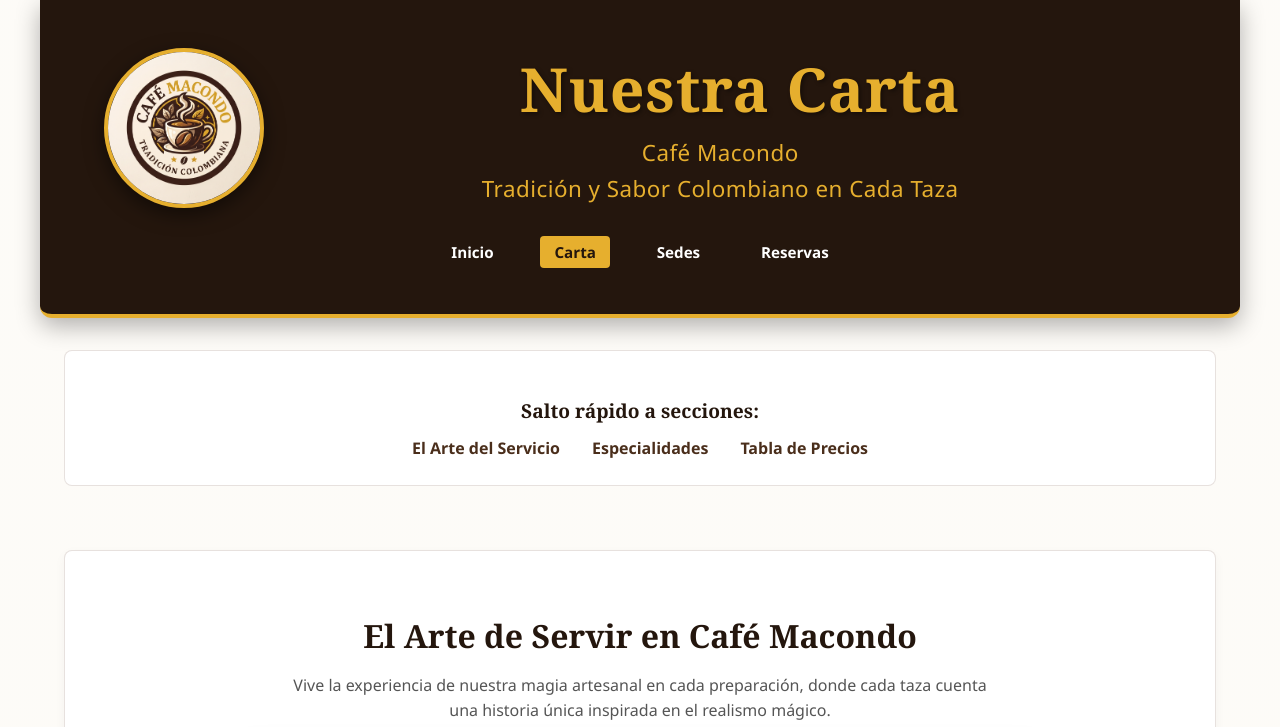
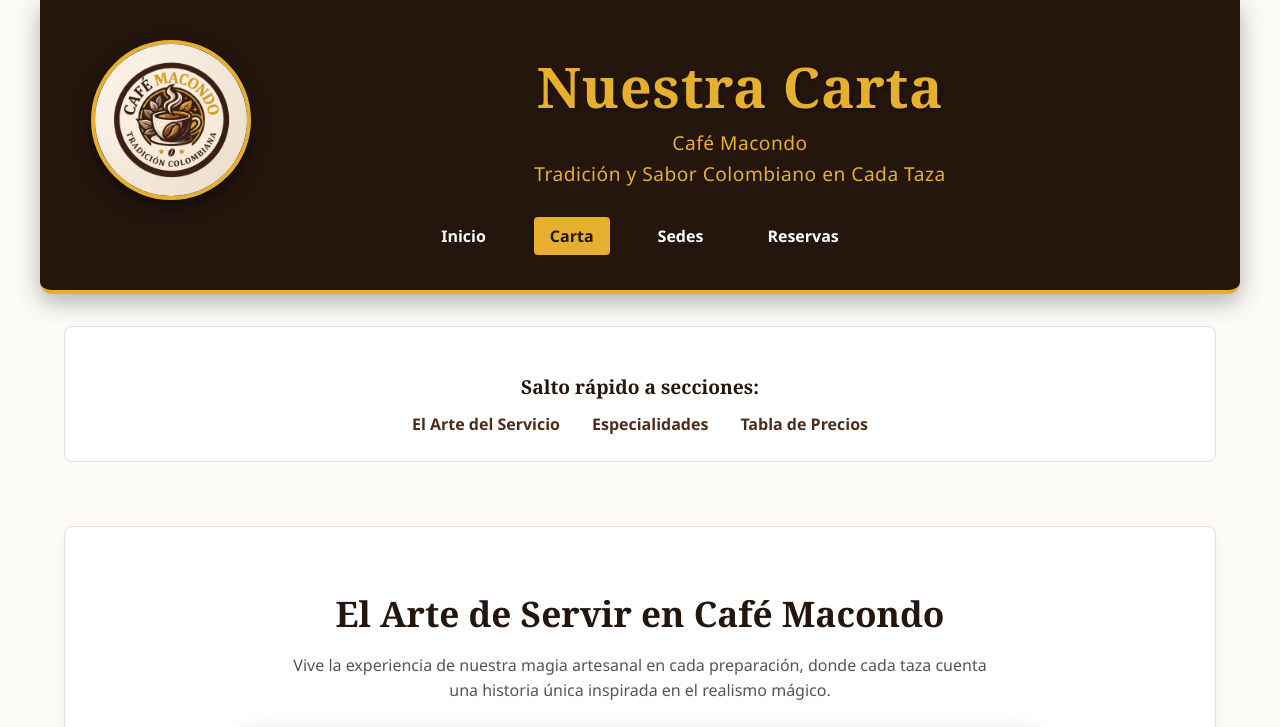
Before and after one commit to carlosyjt-glitch/proyecto-final-HTML, a plain HTML site: page carta.html in a window 1280 px wide. Shown: the top 727 px of the page. Drawn offline with Linux system fonts and the light colour scheme.

Commit message:
adecuacion

```diff
--- a/carta.html
+++ b/carta.html
@@ -73,7 +73,7 @@
         <!-- SECCIÓN 2: ESPECIALIDADES (Tarjetas en Grid) -->
         <section id="especialidades" class="card-grid">
             <article class="product-card">
-                <img src="imagenes/Expreso-Doble-Aureliano.jpg" alt="Expreso Macondo" class="product-card__img">
+                <img src="imagenes/Expreso-Doble-Aureliano.jpg" alt="Expreso Doble Aureliano" class="product-card__img">
                 <h3 class="product-card__title">Expreso Doble Aureliano</h3>
                 <p class="product-card__desc">Intenso, con cuerpo denso y notas a chocolate oscuro y frutos rojos silvestres.</p>
                 <p class="product-card__price">$ 8.500 COP</p>
@@ -87,7 +87,7 @@
             </article>
 
             <article class="product-card">
-                <img src="imagenes/Almojábana-Tradicional.jpg" alt="Repostería artesanal" class="product-card__img">
+                <img src="imagenes/Almojábana-Tradicional.jpg" alt="Almojábana Tradicional" class="product-card__img">
                 <h3 class="product-card__title">Almojábana Tradicional</h3>
                 <p class="product-card__desc">Horneada al momento, elaborada con auténtico queso campesino y maíz fresco.</p>
                 <p class="product-card__price">$ 6.000 COP</p>
--- a/css/componentes.css
+++ b/css/componentes.css
@@ -4,30 +4,30 @@
 header.header {
     background-color: var(--color-primary);
     color: var(--color-white);
-    padding: 3rem 5%;
+    padding: 2.5rem 4%;
     margin-bottom: 2rem;
     border-bottom: 0.25rem solid var(--color-accent);
     border-radius: 0 0 0.75rem 0.75rem;
     box-shadow: 0 0.5rem 1.5rem rgba(0,0,0,0.3);
 }
 
-/* Distribución del logo y textos en la cabecera usando Grid */
+/* Distribución de dos columnas: Logo a la izquierda, textos a la derecha */
 .header__grid {
     display: grid;
     grid-template-columns: auto 1fr;
     align-items: center;
     gap: 2.5rem;
-    margin-bottom: 2rem;
+    margin-bottom: 1.5rem;
 }
 
-/* Contenedor de los textos completamente centrado */
+/* Contenedor de los textos perfectamente centrado */
 .header__text-container {
     display: grid;
-    align-content: center;
+    justify-items: center;
     text-align: center;
 }
 
-/* Logo elegante y grande (10rem) */
+/* Logo grande y elegante (10rem) */
 .header__logo {
     width: 10rem;
     height: 10rem;
@@ -38,32 +38,32 @@ header.header {
     display: block;
 }
 
-/* Títulos con color amarillo institucional y fuente Georgia */
+/* Títulos principales grandes y llamativos */
 .header__title {
     font-family: Georgia, serif;
-    font-size: 3.8rem;
+    font-size: 3.5rem;
     color: var(--color-accent);
-    margin: 0 0 0.4rem 0;
+    margin: 0 0 0.3rem 0;
     letter-spacing: 0.05rem;
     text-shadow: 0.125rem 0.125rem 0.25rem rgba(0,0,0,0.4);
 }
 
 .header__subtitle {
     font-family: 'Segoe UI', sans-serif;
-    font-size: 1.4rem;
+    font-size: 1.2rem;
     color: var(--color-accent);
     margin: 0;
     font-weight: 300;
     letter-spacing: 0.03rem;
 }
 
-/* Menú de navegación PRINCIPAL centrado usando Grid */
+/* Menú de navegación PRINCIPAL centrado usando Flexbox */
 .nav__list {
     list-style: none;
     padding: 0;
     margin: 1.5rem 0 0 0;
-    display: grid;
-    grid-auto-flow: column;
+    display: flex;
+    flex-wrap: wrap;
     justify-content: center;
     gap: 2rem;
 }
@@ -72,9 +72,9 @@ header.header {
     color: var(--color-white);
     text-decoration: none;
     font-weight: 600;
-    padding: 0.4rem 0.9rem;
+    padding: 0.5rem 1rem;
     border-radius: 0.25rem;
-    font-size: 0.95rem;
+    font-size: 1rem;
     transition: background-color 0.2s ease, color 0.2s ease;
 }
 
@@ -119,7 +119,9 @@ header.header {
 }
 
 .section-intro h2,
-.section-intro .section-title {
+.section-intro .section-title,
+.video-section h2,
+.video-section .section-title {
     text-align: center !important;
     font-family: Georgia, serif;
     font-size: 2.2rem;
@@ -127,7 +129,6 @@ header.header {
     margin-bottom: 1rem;
 }
 
-/* Forzar centrado absoluto en todos los párrafos de introducción */
 .section-intro p,
 .video-section p,
 .video-section .section-desc,
@@ -306,9 +307,15 @@ fieldset.reserva-fieldset {
 }
 
 /* --- VIDEOS --- */
+.video-section {
+    grid-column: 1 / -1;
+    margin-bottom: 3rem;
+    text-align: center !important;
+}
+
 .video-container {
     max-width: 50rem;
-    margin: 0 auto;
+    margin: 1.5rem auto 0 auto;
     border-radius: 0.75rem;
     overflow: hidden;
     box-shadow: 0 0.5rem 1.5rem rgba(0,0,0,0.2);
@@ -446,28 +453,3 @@ blockquote footer {
     color: var(--color-text-light);
     margin: 0.25rem 0;
 }
-
-/* --- CENTRADO PERFECTO PARA SECCIONES DE VIDEO E INTRODUCCIONES --- */
-.video-section {
-    grid-column: 1 / -1;
-    text-align: center !important;
-    margin-bottom: 3rem;
-}
-
-.video-section .section-title,
-.video-section h2 {
-    text-align: center !important;
-    font-family: Georgia, serif;
-    color: var(--color-primary);
-    margin-bottom: 1rem;
-}
-
-.video-section .section-desc,
-.video-section p {
-    text-align: center !important;
-    max-width: 45rem;
-    margin-left: auto !important;
-    margin-right: auto !important;
-    color: var(--color-text-light);
-    line-height: 1.6;
-}
```
